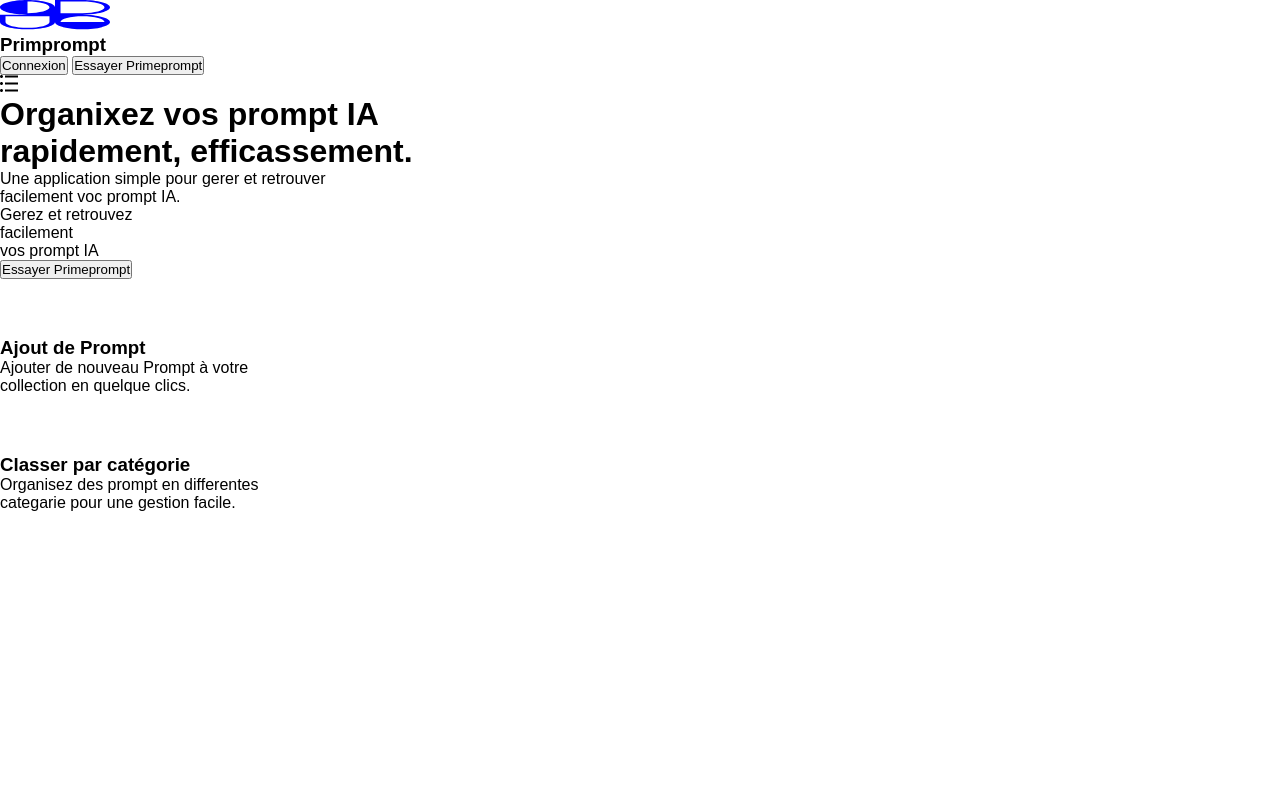
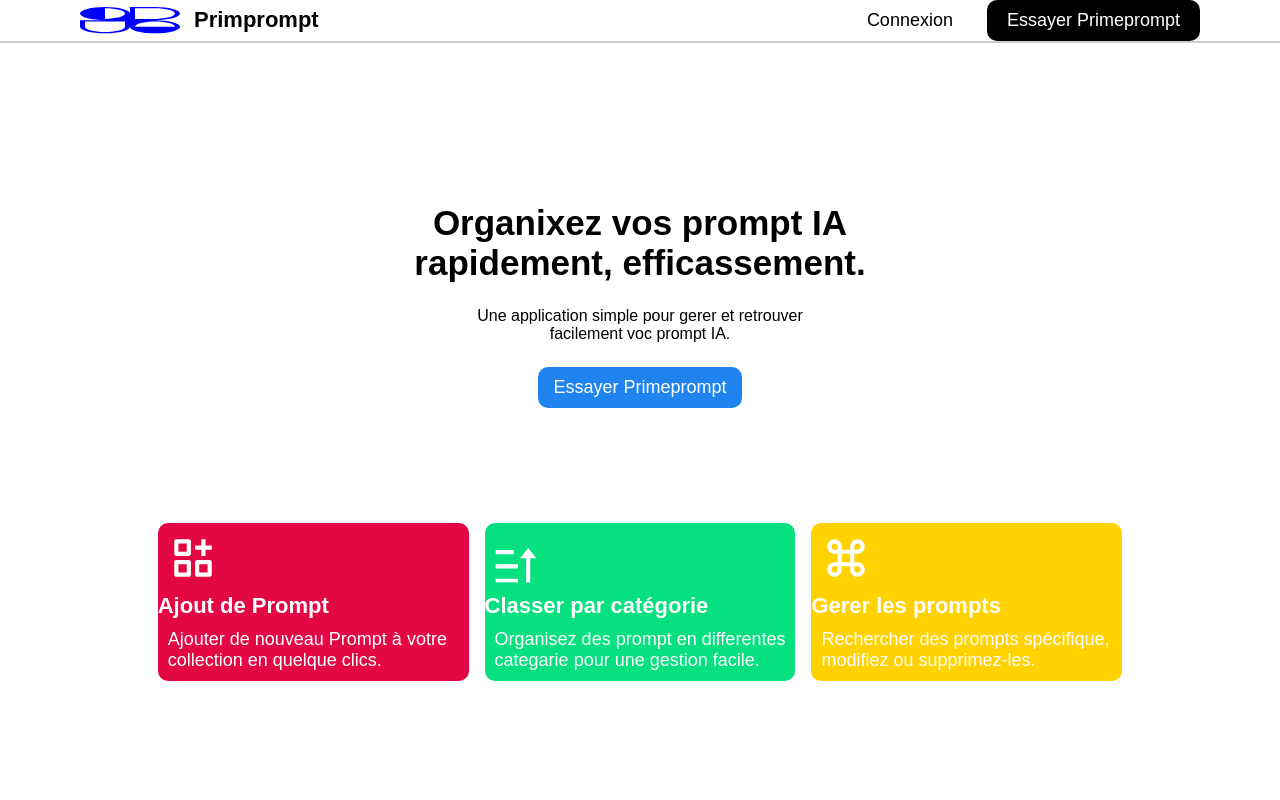
Before and after one commit to StevineDanya/responsive, a plain HTML site: page index.html in a window 1280 px wide. Shown: the top 800 px of the page. Drawn offline with Linux system fonts and the light colour scheme.

Commit message:
correction

```diff
--- a/style/global.css
+++ b/style/global.css
@@ -1,8 +1,8 @@
 
-@import url(./style/header/header.css);
-@import url(./style/main/main.css);
-@import url(./style/footer/footer.css);
-@import url(./style/responsive.css);
+@import url(./header/header.css);
+@import url(./main/main.css);
+@import url(./footer/footer.css);
+@import url(./responsive.css);
 :root{
 
 
```
